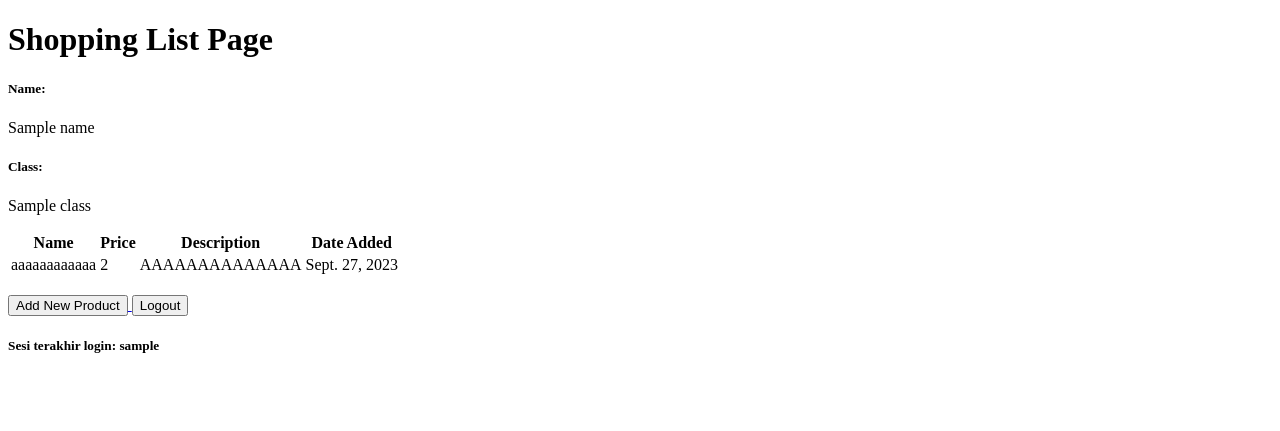
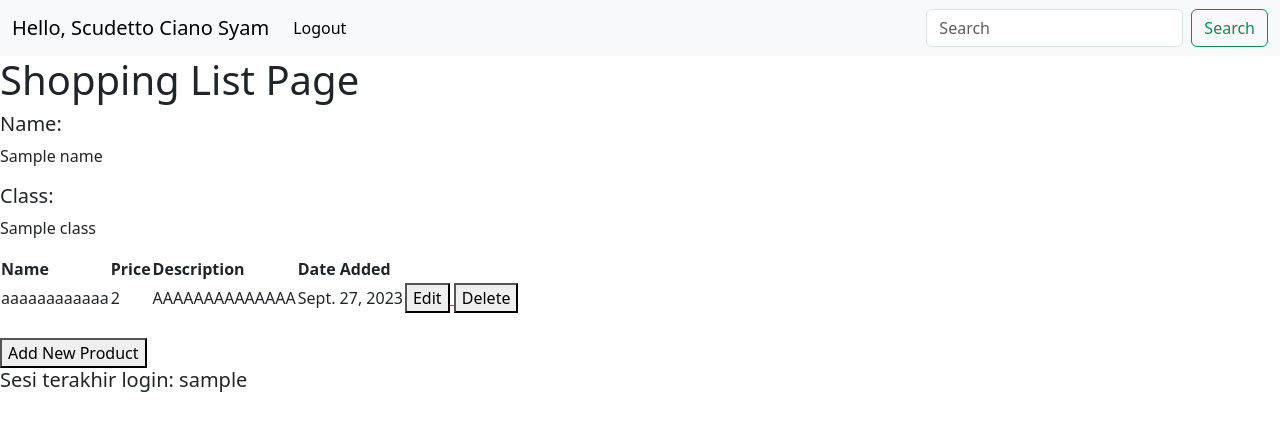
Before and after one commit to ScudettoCiano/shopping_list, a Django app: template main/templates/main.html in a window 1280 px wide. Shown: the top 431 px of the page. Run offline with Django 4.2, Linux system fonts and the light colour scheme; data comes from the database, SQL or seed files in the repository; both versions use the stored data as it was after the commit; the template is opened without the code that fills it: values that come from a table or form of the project are taken from there, most other values are stand-ins (such as "Sample title", 1, 10 or a date in 2020).

Commit message:
tutorial 3

```diff
--- a/main/templates/base.html
+++ /dev/null
@@ -1,18 +0,0 @@
-{% load static %}
-<!DOCTYPE html>
-<html lang="en">
-    <head>
-        <meta charset="UTF-8" />
-        <meta
-            name="viewport"
-            content="width=device-width, initial-scale=1.0"
-        />
-        {% block meta %}
-        {% endblock meta %}
-    </head>
-
-    <body>
-        {% block content %}
-        {% endblock content %}
-    </body>
-</html>
--- a/main/templates/main.html
+++ b/main/templates/main.html
@@ -1,6 +1,30 @@
 {% extends 'base.html' %}
 
 {% block content %}
+<nav class="navbar navbar-expand-lg bg-body-tertiary">
+    <div class="container-fluid">
+      <a class="navbar-brand" href="#">Hello, Scudetto Ciano Syam </a>
+      <button class="navbar-toggler" type="button" data-bs-toggle="collapse" data-bs-target="#navbarSupportedContent" aria-controls="navbarSupportedContent" aria-expanded="false" aria-label="Toggle navigation">
+        <span class="navbar-toggler-icon"></span>
+      </button>
+      <div class="collapse navbar-collapse" id="navbarSupportedContent">
+        <ul class="navbar-nav me-auto mb-2 mb-lg-0">
+          <li class="nav-item">
+            <a class="nav-link active" aria-current="page" href="{% url 'main:logout' %}" >Logout</a>
+          </li>
+          <!-- <a href="{% url 'main:logout' %}">
+            <button>
+                Logout
+            </button>
+        </a> -->
+        </ul>
+        <form class="d-flex" role="search">
+          <input class="form-control me-2" type="search" placeholder="Search" aria-label="Search">
+          <button class="btn btn-outline-success" type="submit">Search</button>
+        </form>
+      </div>
+    </div>
+  </nav>
     <h1>Shopping List Page</h1>
 
     <h5>Name:</h5>
@@ -27,6 +51,18 @@
             <td>{{product.price}}</td>
             <td>{{product.description}}</td>
             <td>{{product.date_added}}</td>
+            <td>
+                <a href="{% url 'main:edit_product' product.pk %}">
+                    <button>
+                        Edit
+                    </button>
+                </a>
+                <a href="{% url 'main:delete_product' product.pk %}">
+                      <button>
+                          Delete
+                      </button>
+                  </a>
+            </td>
         </tr>
     {% endfor %}
 </table>
@@ -40,11 +76,6 @@
     </button>
 </a>
 
-<a href="{% url 'main:logout' %}">
-    <button>
-        Logout
-    </button>
-</a>
 
 <h5>Sesi terakhir login: {{ last_login }}</h5>
 
--- a/main/urls.py
+++ b/main/urls.py
@@ -7,6 +7,8 @@ from main.views import show_main, create_product, show_xml, show_json, show_xml_
 from main.views import register #sesuaikan dengan nama fungsi yang dibuat
 from main.views import login_user
 from main.views import logout_user
+from main.views import edit_product
+from main.views import delete_product
 
 app_name = 'main'
 
@@ -22,6 +24,10 @@ urlpatterns = [
     path('register/', register, name='register'),
     path('login/', login_user, name='login'),
     path('logout/', logout_user, name='logout'),
+    path('edit-product/<int:id>', edit_product, name='edit_product'),
+    path('delete/<int:id>', delete_product, name='delete_product'), # sesuaikan dengan nama fungsi yang dibuat
+
+
 ]
 
 # urlpatterns = [
--- a/shopping_list/urls.py
+++ b/shopping_list/urls.py
@@ -17,6 +17,7 @@ Including another URLconf
 from django.contrib import admin
 from django.urls import path
 from django.urls import path, include
+
 # from main.views import show_main, create_product, show_xml, show_json
 # from main.views import show_main, create_product, show_xml, show_json, show_xml_by_id, show_json_by_id
 
--- /dev/null
+++ b/templates/base.html
@@ -0,0 +1,26 @@
+{% load static %}
+<!DOCTYPE html>
+<html lang="en">
+    <head>
+        {% block meta %}
+        <meta name="viewport" content="width=device-width, initial-scale=1">
+        <meta charset="UTF-8" />
+        <meta
+            name="viewport"
+            content="width=device-width, initial-scale=1.0"
+        />
+        {% endblock meta %}
+        <link href="https://cdn.jsdelivr.net/npm/bootstrap@5.3.2/dist/css/bootstrap.min.css" rel="stylesheet" integrity="sha384-T3c6CoIi6uLrA9TneNEoa7RxnatzjcDSCmG1MXxSR1GAsXEV/Dwwykc2MPK8M2HN" crossorigin="anonymous">
+        <script src="https://code.jquery.com/jquery-3.6.0.min.js" integrity="sha384-KyZXEAg3QhqLMpG8r+J4jsl5c9zdLKaUk5Ae5f5b1bw6AUn5f5v8FZJoMxm6f5cH1" crossorigin="anonymous"></script>
+        <script src="https://cdn.jsdelivr.net/npm/@popperjs/core@2.11.8/dist/umd/popper.min.js" integrity="sha384-I7E8VVD/ismYTF4hNIPjVp/Zjvgyol6VFvRkX/vR+Vc4jQkC+hVqc2pM8ODewa9r" crossorigin="anonymous"></script>
+    <script src="https://cdn.jsdelivr.net/npm/bootstrap@5.3.2/dist/js/bootstrap.min.js" integrity="sha384-BBtl+eGJRgqQAUMxJ7pMwbEyER4l1g+O15P+16Ep7Q9Q+zqX6gSbd85u4mG4QzX+" crossorigin="anonymous"></script>
+    </head>
+
+
+    <body>
+        {% block content %}
+
+
+        {% endblock content %}
+    </body>
+</html>
```
Also changed, not shown: main/templates/edit_product.html (added, +22 -0 lines), main/views.py (+23 -0 lines), db.sqlite3.
